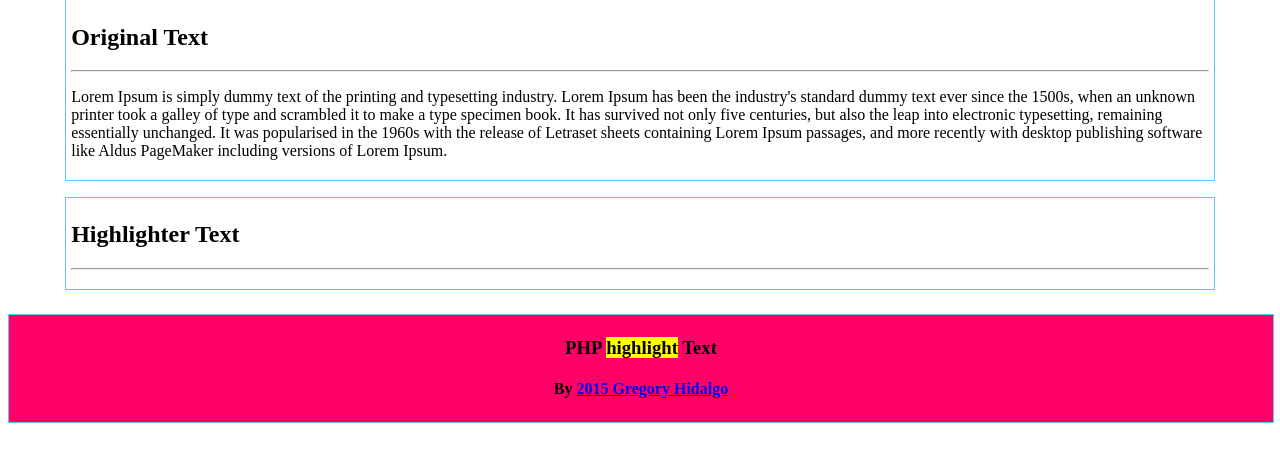
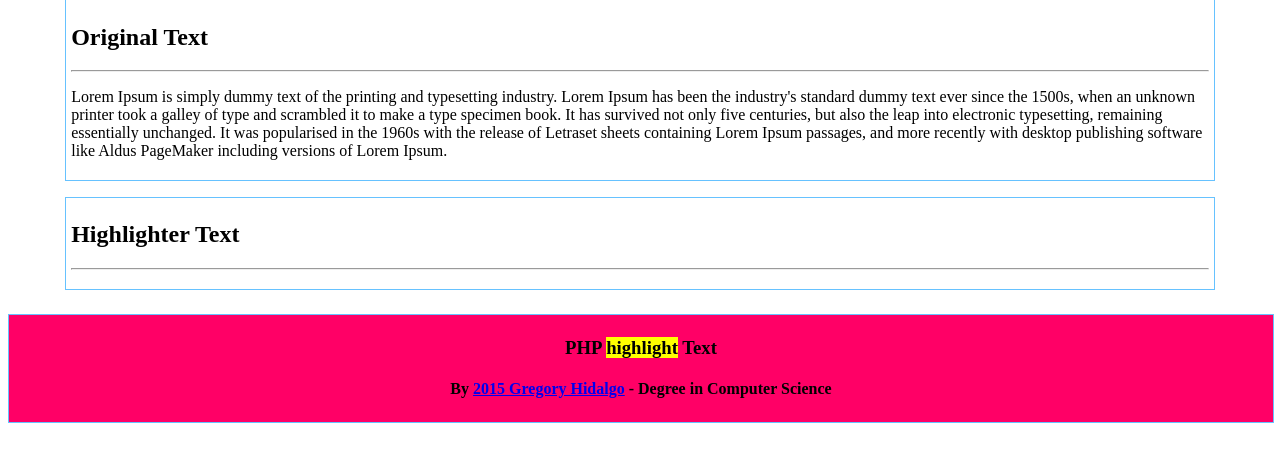
Before and after one commit to ghidalgor/php-highlighter-text, a PHP site: page / in a window 1280 px wide. Shown: the part 320-782 px from the top of the page. Run offline with PHP 8.4, Linux system fonts and the light colour scheme.

Commit message:
Third update

```diff
--- a/includes/function.php
+++ b/includes/function.php
@@ -1,8 +1,18 @@
 <?php
+/*
+PHP - Highlighter Text
+Date: 2015-07-23
+By: Engineer, Web Developer Gregory Hidalgo Ramírez
+Websites:
+- www.gregoryhidalgo.com
+- www.valoresweb.com
+GitHub:  @ghidalgor | Twitter: @websoundcr
+Please refer me :-);
+*/
 
 function text_highlighter($originText, $keymatch){
+
 #Variables
-
 $keywordSize = 0;
 $keywordPos = 0;
 $keyTemp = "";
@@ -56,6 +66,7 @@ if($originText!="" && $keymatch!="")
 
 }
 
+#
 function extraCharacters($character){
 	$found = null;
 
@@ -74,9 +85,9 @@ function extraCharacters($character){
 	return $found;
 }
 
-function captureCharacter($textChain){
-
-$arrData = array();
+function captureCharacter($textChain)
+{
+	$arrData = array();
 
 	for ($position = 0, $textLen = mb_strlen($textChain,'UTF-8'); $position < $textLen; $position++)
 	{
@@ -87,6 +98,9 @@ $arrData = array();
 	return $arrData;
 }
 
+
+
+#This function compare word by word. I'ts 70% of effective.
 function text_highlighter2($fulltext, $keyword)
 {
 	#Var
@@ -104,8 +118,6 @@ function text_highlighter2($fulltext, $keyword)
 
  $split_words = explode( " " , $fulltext);
 
-#print_r($split_words);
-
 for($i=0; $i<count($split_words);$i++){
 
 	if(strtolower($split_words[$i]) == strtolower($keyword))
@@ -121,34 +133,10 @@ for($i=0; $i<count($split_words);$i++){
 
 }
 
-#echo $replaced_string;
+	#echo $replaced_string;
 	$arrayRet[0] = $highlightersCount; # Store
 	$arrayRet[1] = $replaced_string; # Origin text + highlighter words
 
 	return $arrayRet;
-
-
-
-
-/*
-	$search = '/'.$keyword.'/i';
-	$highlightersCount = substr_count($fulltext, $keyword);
-
-	if (preg_match($search, $fulltext))
-	{
-		$fulltext = trim($fulltext);
-		$wordLenght = strlen($search); //Longitud de toda la vulgar_word
-
-		# Highlighter keyword
-		$replaceWord = "<span class=\"text_highlighter\">".$keyword."</span>";
-		$replaced_string = str_replace($keyword,$replaceWord,$fulltext);
-
-		$arrayRet[0] = $highlightersCount; # Store
-		$arrayRet[1] = $replaced_string; # Origin text + highlighter words
-
-		return $arrayRet;
-
-	}*/
-
 }
 ?>
--- a/index.php
+++ b/index.php
@@ -1,4 +1,15 @@
 <?php
+/*
+PHP - Highlighter Text
+Date: 2015-07-23
+By: Engineer, Web Developer Gregory Hidalgo Ramírez
+Websites:
+- www.gregoryhidalgo.com
+- www.valoresweb.com
+GitHub:  @ghidalgor | Twitter: @websoundcr
+Please refer me :-);
+*/
+
 include("includes/function.php");
 $originTxt = "Lorem Ipsum is simply dummy text of the printing and typesetting industry. Lorem Ipsum has been the industry's standard dummy text ever since the 1500s, when an unknown printer took a galley of type and scrambled it to make a type specimen book. It has survived not only five centuries, but also the leap into electronic typesetting, remaining essentially unchanged. It was popularised in the 1960s with the release of Letraset sheets containing Lorem Ipsum passages, and more recently with desktop publishing software like Aldus PageMaker including versions of Lorem Ipsum.";
 
@@ -55,7 +66,7 @@ if(isset($_POST['txtHighlighter'])){
 
 	<footer class="txtFooter">
 		<h3>PHP <span class="text_highlighter">highlight</span> Text</h3>
-		<h4>By  <a href="http://www.gregoryhidalgo.com/" target="_blank"> <?php echo date('Y'); ?> Gregory Hidalgo</a></h4>
+		<h4>By  <a href="http://www.gregoryhidalgo.com/" target="_blank"> <?php echo date('Y'); ?> Gregory Hidalgo</a> - Degree in Computer Science</h4>
 	</footer>
 </body>
 </html>
```
Also changed, not shown: css/css_highlighter.css (+10 -0 lines).
